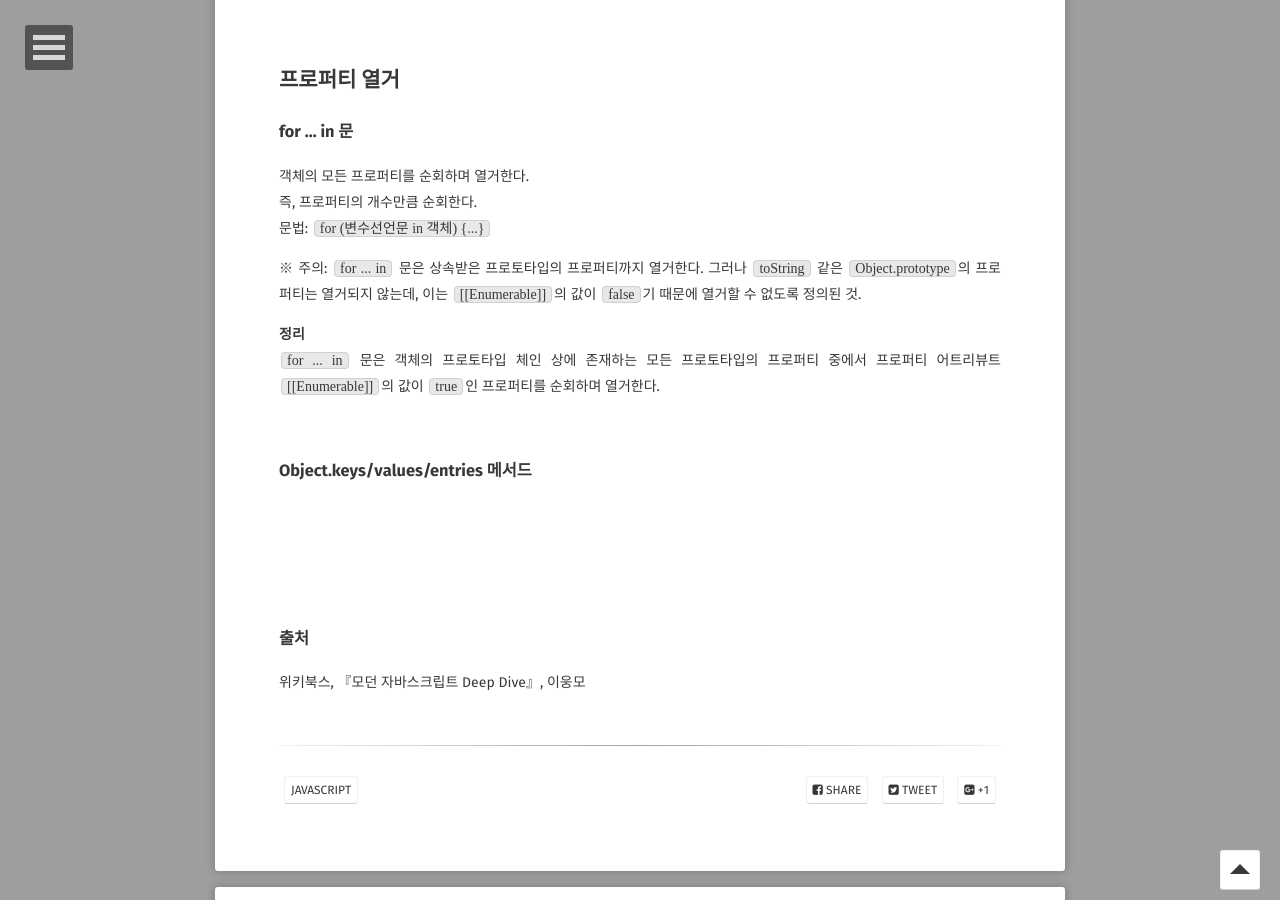
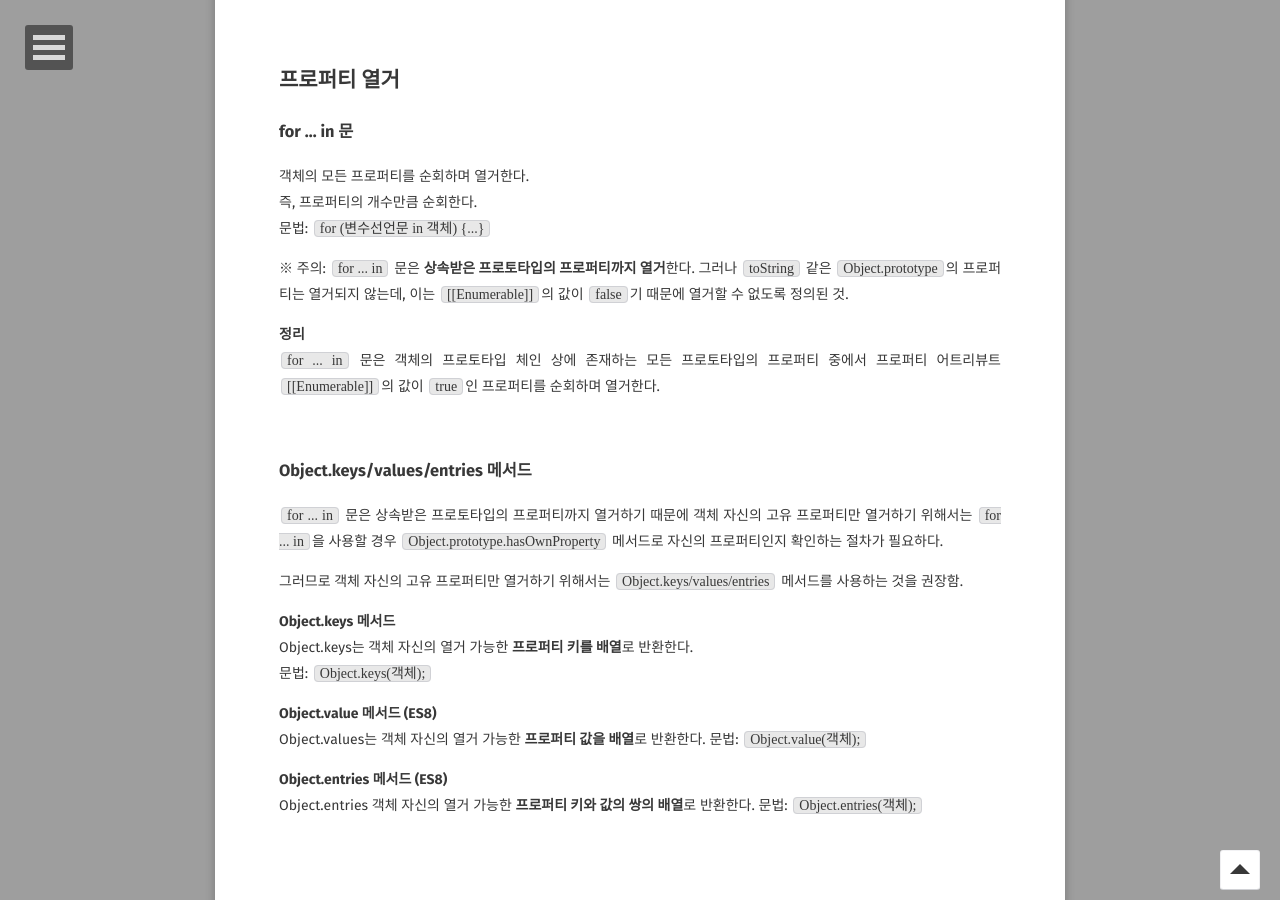
Before and after one commit to KYJKY/KYJKY.github.io, a Jekyll site: the page built from _posts/javascript/2022-12-10-[JavaScript-17].markdown, in a window 1280 px wide and 900 px high, scrolled down 17492 px. Built offline with Jekyll 4.4.1, drawn with Linux system fonts in a browser that asks for light colours; some web fonts are replaced; comment, search, counter and statistics services are not loaded.

Commit message:
5주차 끝

```diff
--- a/_posts/javascript/2022-12-10-[JavaScript-17].markdown
+++ b/_posts/javascript/2022-12-10-[JavaScript-17].markdown
@@ -587,7 +587,7 @@ console.log(person.hasOwnProperty('toString')); // false
 즉, 프로퍼티의 개수만큼 순회한다.
 문법: `for (변수선언문 in 객체) {...}`
 
-※ 주의: `for ... in` 문은 상속받은 프로토타입의 프로퍼티까지 열거한다. 그러나 `toString` 같은 `Object.prototype`의 프로퍼티는 열거되지 않는데, 이는 `[[Enumerable]]`의 값이 `false`기 때문에 열거할 수 없도록 정의된 것.
+※ 주의: `for ... in` 문은 **상속받은 프로토타입의 프로퍼티까지 열거**한다. 그러나 `toString` 같은 `Object.prototype`의 프로퍼티는 열거되지 않는데, 이는 `[[Enumerable]]`의 값이 `false`기 때문에 열거할 수 없도록 정의된 것.
 
 **정리**
 `for ... in` 문은 객체의 프로토타입 체인 상에 존재하는 모든 프로토타입의 프로퍼티 중에서 프로퍼티 어트리뷰트 `[[Enumerable]]`의 값이 `true`인 프로퍼티를 순회하며 열거한다.
@@ -595,6 +595,23 @@ console.log(person.hasOwnProperty('toString')); // false
 <br>
 
 ### Object.keys/values/entries 메서드
+`for ... in` 문은 상속받은 프로토타입의 프로퍼티까지 열거하기 때문에 객체 자신의 고유 프로퍼티만 열거하기 위해서는 `for ... in`을 사용할 경우 `Object.prototype.hasOwnProperty` 메서드로 자신의 프로퍼티인지 확인하는 절차가 필요하다.
+
+그러므로 객체 자신의 고유 프로퍼티만 열거하기 위해서는 `Object.keys/values/entries` 메서드를 사용하는 것을 권장함.
+
+**Object.keys 메서드**
+Object.keys는 객체 자신의 열거 가능한 **프로퍼티 키를 배열**로 반환한다.
+문법: `Object.keys(객체);`
+
+**Object.value 메서드 (ES8)**
+Object.values는 객체 자신의 열거 가능한 **프로퍼티 값을 배열**로 반환한다.
+문법: `Object.value(객체);`
+
+**Object.entries 메서드 (ES8)**
+Object.entries 객체 자신의 열거 가능한 **프로퍼티 키와 값의 쌍의 배열**로 반환한다.
+문법: `Object.entries(객체);`
+
+
 
 
 
```
